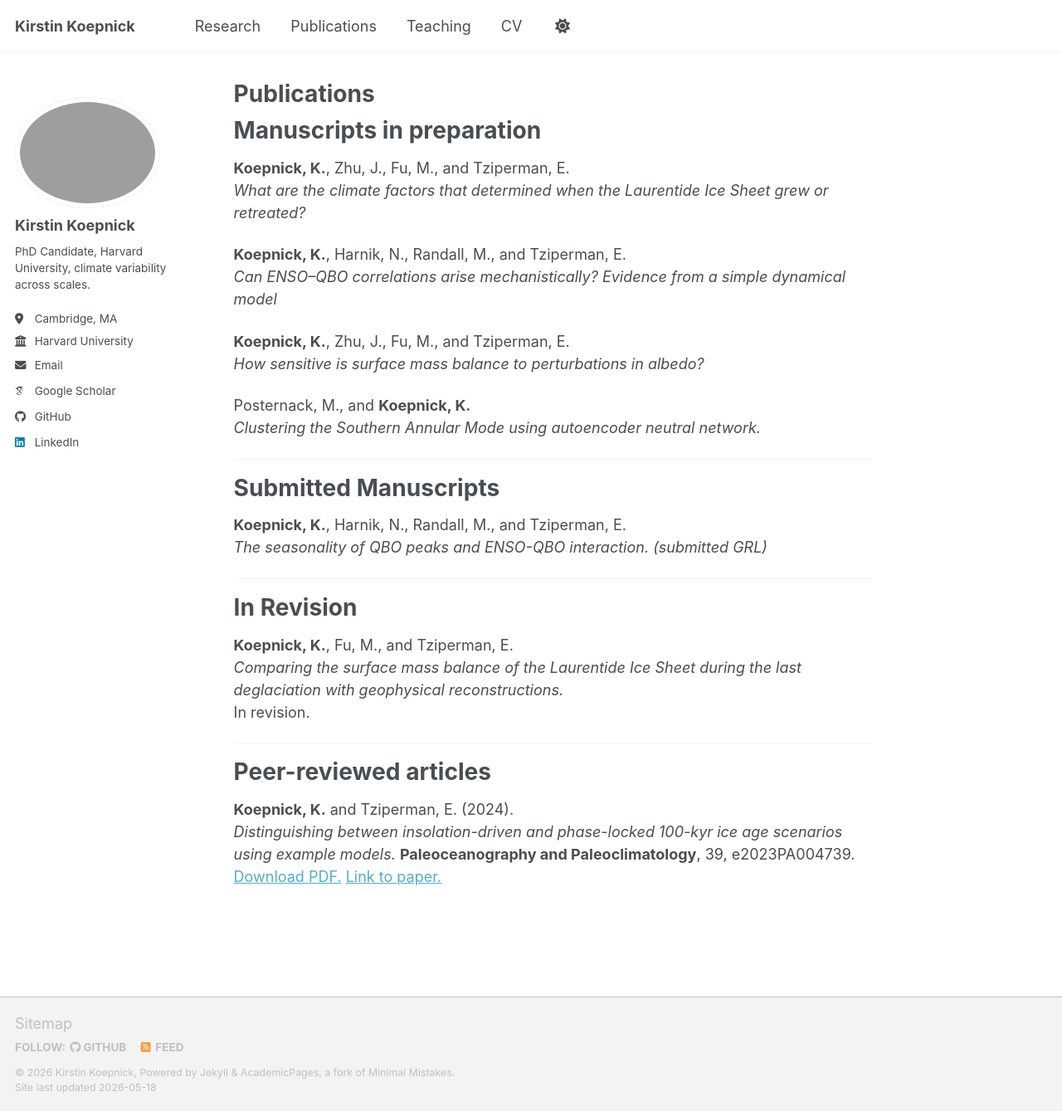
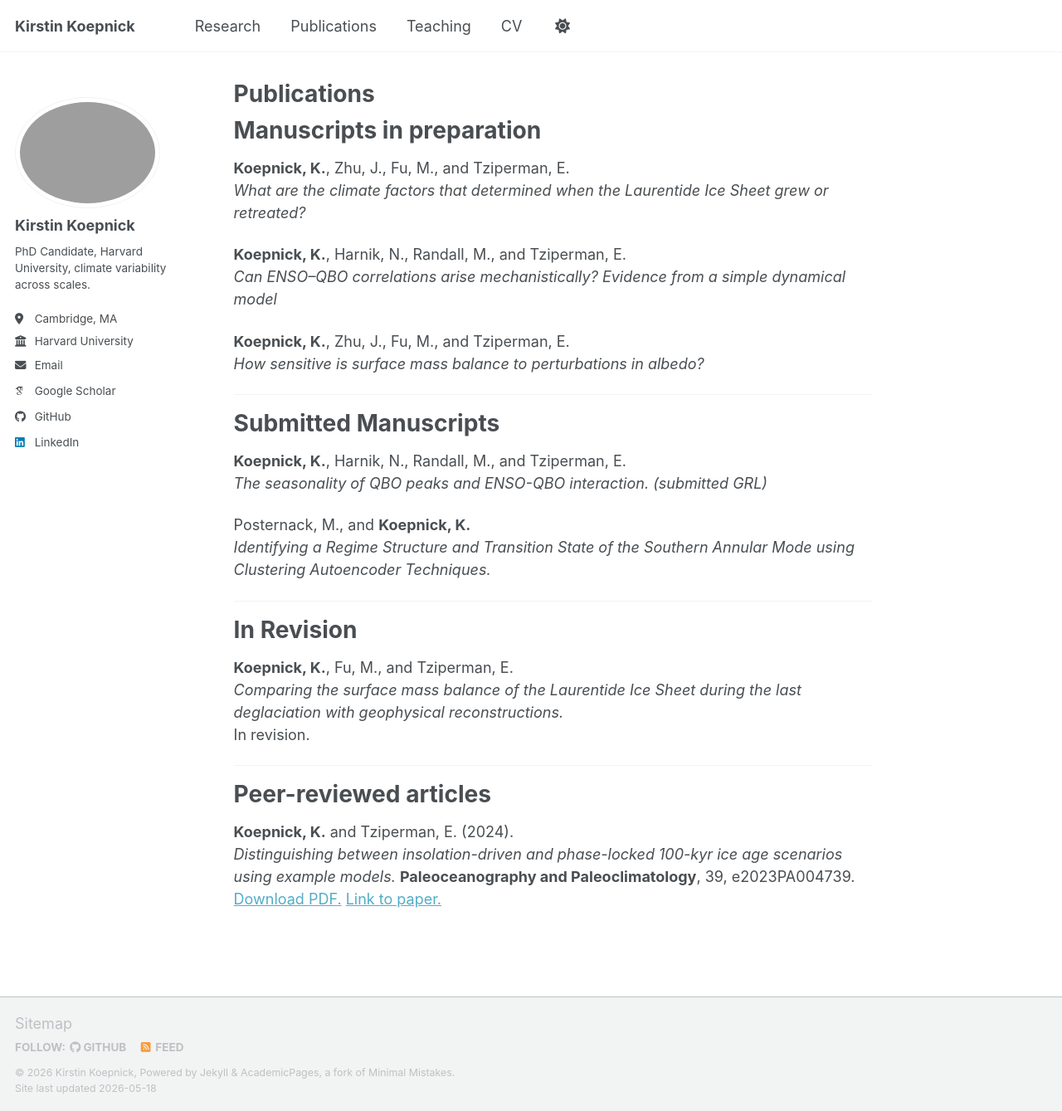
Before and after one commit to kirstinkoepnick/kirstinkoepnick.github.io, a Jekyll site: the page built from _pages/publications.md, in a window 1280 px wide and 1339 px high. Shown: the whole window at 83% size. Built offline with Jekyll 4.4.1, drawn with Linux system fonts in a browser that asks for light colours; some web fonts are replaced; a script bundle is joined from its source files by our own code; library files that are not in the unit come from our copies.

Commit message:
Update publications.md

```diff
--- a/_pages/publications.md
+++ b/_pages/publications.md
@@ -16,15 +16,15 @@ author_profile: true
 **Koepnick, K.**, Zhu, J., Fu, M., and Tziperman, E. <br>
 *How sensitive is surface mass balance to perturbations in albedo?*
 
-Posternack, M., and **Koepnick, K.** <br>
-*Clustering the Southern Annular Mode using autoencoder neutral network.*
-
 ---
 
 # Submitted Manuscripts
 
 **Koepnick, K.**, Harnik, N., Randall, M., and Tziperman, E. <br>
 *The seasonality of QBO peaks and ENSO-QBO interaction.* _(submitted GRL)_
+
+Posternack, M., and **Koepnick, K.** <br>
+*Identifying a Regime Structure and Transition State of the Southern Annular Mode using Clustering Autoencoder Techniques.*
 
 ---
 
```
